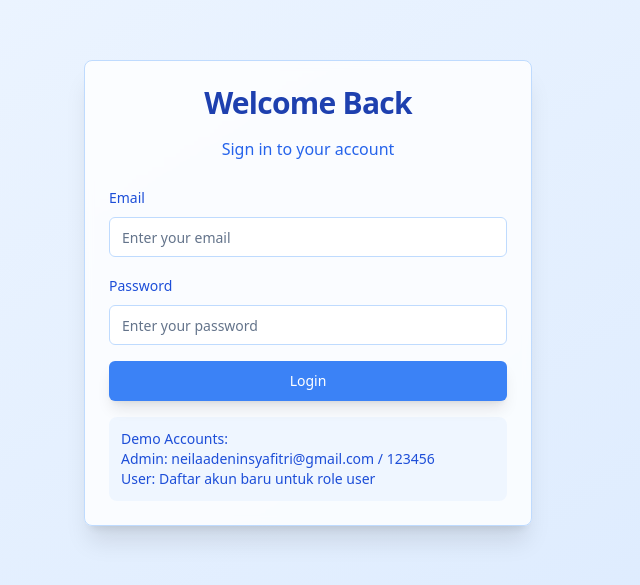
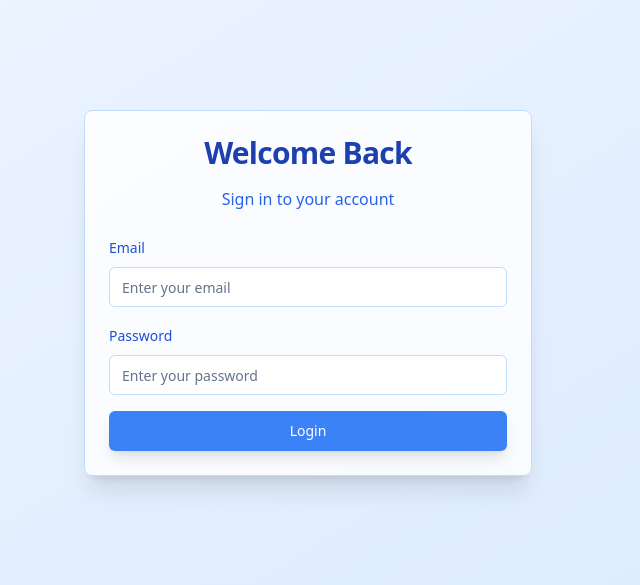
Before and after one commit to nsrosie11/insight-attendance-nexus, a React (Vite) app: page / in a window 1280 px wide. Shown: the part 107-692 px from the top of the page, without its empty margins (332-972 px from the left). Built offline with nearby package versions, Linux system fonts and the light colour scheme.

Commit message:
Remove demo account info from login
Hide demo account details from the login component.

```diff
--- a/src/components/Login.tsx
+++ b/src/components/Login.tsx
@@ -99,12 +99,6 @@ const Login: React.FC<LoginProps> = ({ onLogin }) => {
               {isLoading ? 'Logging in...' : 'Login'}
             </Button>
           </form>
-
-          <div className="mt-4 p-3 bg-blue-50 rounded-lg text-sm text-blue-700">
-            <p className="font-medium">Demo Accounts:</p>
-            <p>Admin: neilaadeninsyafitri@gmail.com / 123456</p>
-            <p>User: Daftar akun baru untuk role user</p>
-          </div>
         </CardContent>
       </Card>
     </div>
```
